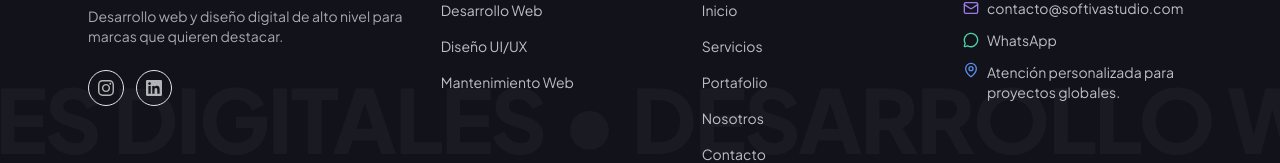
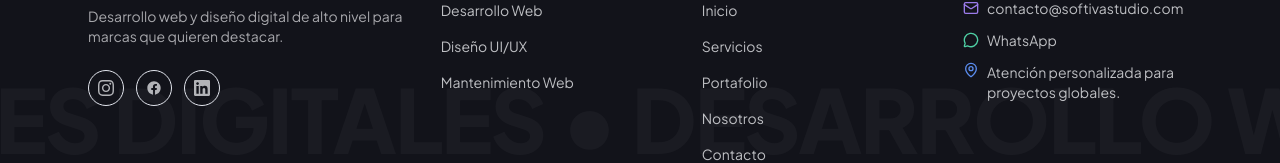
Before and after one commit to angelarellan/softiva, a Next.js app: page / in a window 1280 px wide. Shown: the part 3635-3798 px from the top of the page. Built offline with nearby package versions, Linux system fonts and the light colour scheme.

Commit message:
feat: actualiza Instagram y agrega Facebook en redes sociales del footer
- Instagram apunta a https://www.instagram.com/softivastudio/
- Se agrega icono y enlace de Facebook (fan page)

```diff
--- a/src/components/Footer.tsx
+++ b/src/components/Footer.tsx
@@ -1,12 +1,13 @@
 import Link from "next/link";
 import { Mail, MapPin, MessageCircle } from "lucide-react";
-import { InstagramIcon, LinkedinIcon } from "@/components/SocialIcons";
+import { FacebookIcon, InstagramIcon, LinkedinIcon } from "@/components/SocialIcons";
 import { buildWhatsAppLink } from "@/lib/whatsapp";
 import { CONTACT_EMAIL } from "@/lib/site";
 import FooterMarquee from "@/components/FooterMarquee";
 
 const SOCIALS = [
-  { label: "Instagram", href: "https://instagram.com/softiva", Icon: InstagramIcon },
+  { label: "Instagram", href: "https://www.instagram.com/softivastudio/", Icon: InstagramIcon },
+  { label: "Facebook", href: "https://www.facebook.com/profile.php?id=61594213251129", Icon: FacebookIcon },
   { label: "LinkedIn", href: "https://linkedin.com/company/softiva", Icon: LinkedinIcon },
 ];
 
--- a/src/components/SocialIcons.tsx
+++ b/src/components/SocialIcons.tsx
@@ -33,6 +33,21 @@ export function LinkedinIcon({ size = 18, className }: IconProps) {
   );
 }
 
+export function FacebookIcon({ size = 18, className }: IconProps) {
+  return (
+    <svg
+      width={size}
+      height={size}
+      viewBox="0 0 24 24"
+      fill="currentColor"
+      className={className}
+      aria-hidden="true"
+    >
+      <path d="M22 12.061C22 6.505 17.523 2 12 2S2 6.505 2 12.061c0 5.022 3.657 9.184 8.438 9.939v-7.03H7.898v-2.909h2.54V9.845c0-2.522 1.492-3.915 3.777-3.915 1.094 0 2.238.197 2.238.197v2.476h-1.26c-1.243 0-1.63.775-1.63 1.57v1.888h2.773l-.443 2.909h-2.33V22c4.78-.755 8.437-4.917 8.437-9.939z" />
+    </svg>
+  );
+}
+
 export function GithubIcon({ size = 18, className }: IconProps) {
   return (
     <svg
```
